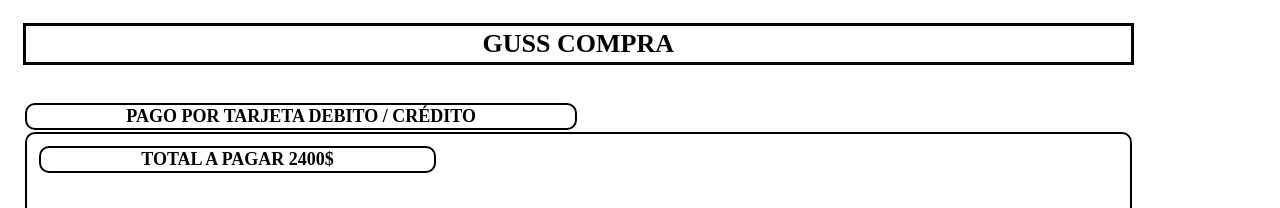
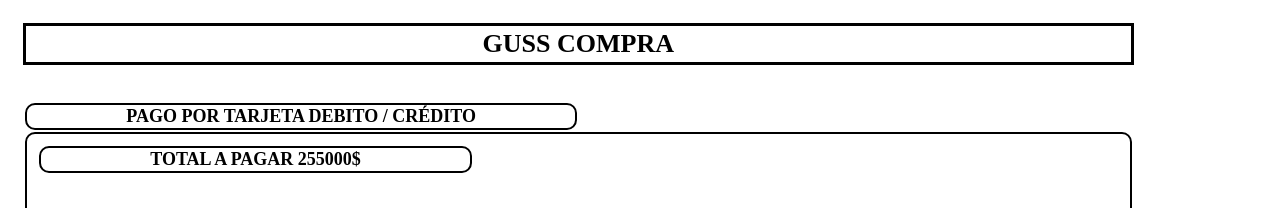
Before and after one commit to ShempLutz/proyecto4, a plain HTML site: page pay/payment.html in a window 1280 px wide. Shown: the top 208 px of the page. Drawn offline with Linux system fonts and the light colour scheme.

Commit message:
Update payment.html

```diff
--- a/pay/payment.html
+++ b/pay/payment.html
@@ -28,7 +28,7 @@
       <td style="border: 2px solid black; padding: 10px;border-radius:10px" colspan= "2">
         <table>
           <th style= "border: 2px solid black; width: 50%; font-size:18px;border-radius:10px">
-      TOTAL A PAGAR 2400$
+      TOTAL A PAGAR 255000$
     </th>
         </table>
           <br><br>
```
